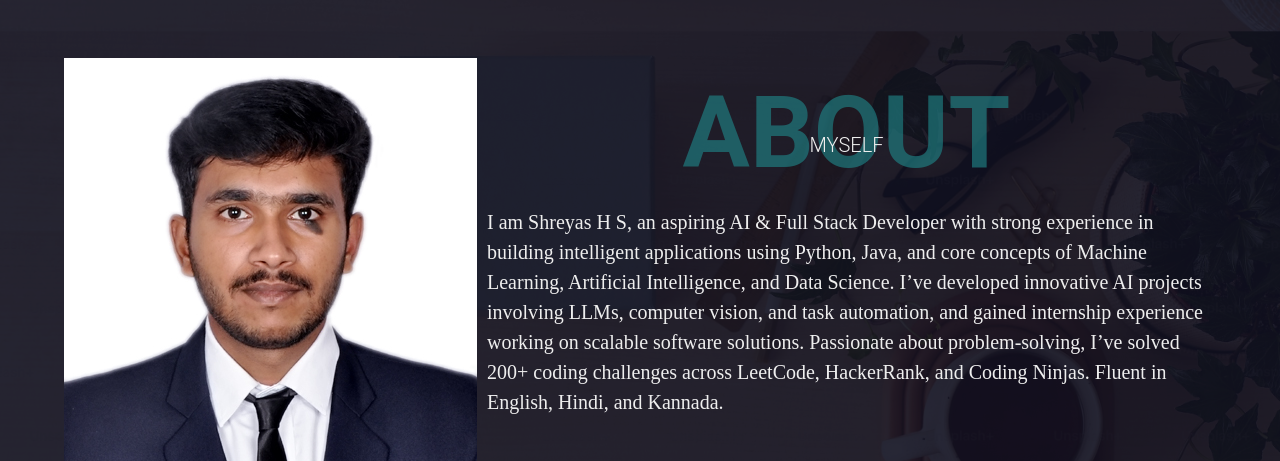
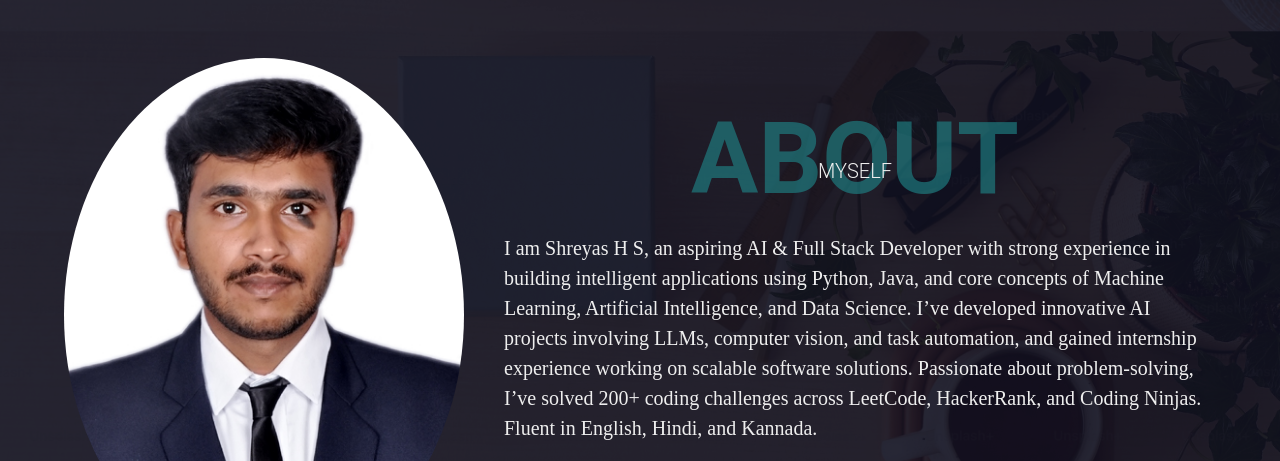
Before and after one commit to Shreyasgowda6/Portfolio, a website: page index.html in a window 1280 px wide. Shown: the part 822-1283 px from the top of the page. Drawn offline with nearby package versions, Linux system fonts and the light colour scheme.

Commit message:
Added portfolio files

```diff
--- a/index.html
+++ b/index.html
@@ -48,8 +48,8 @@
 
     <section class="about" id="about">
         <div class="container">
-            <div class="Profile-img">
-                <img src="images/Profile.jpg" alt="" />
+            <div class="profile-img">
+                <img src="images/profile.jpg" alt="" />
             </div>
             <div class="about-details">
                 <div class="about-heading">
```
